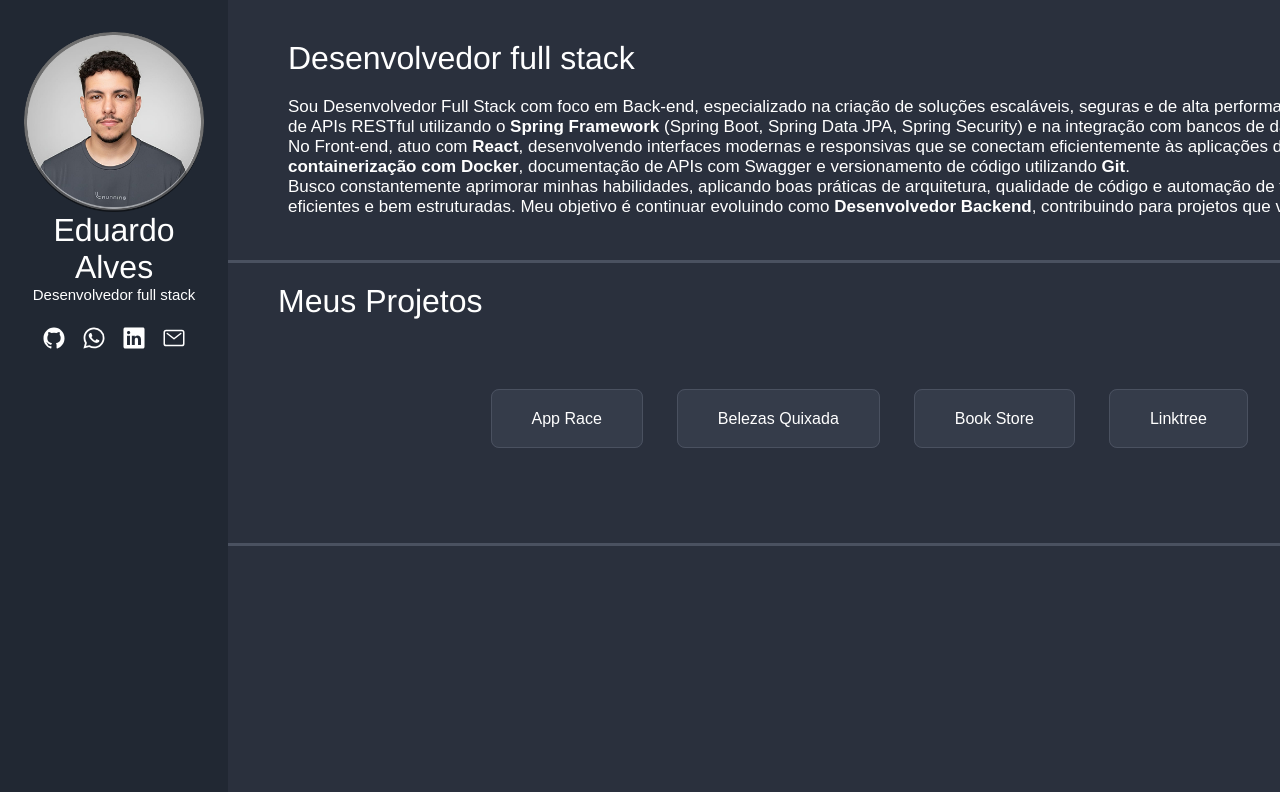
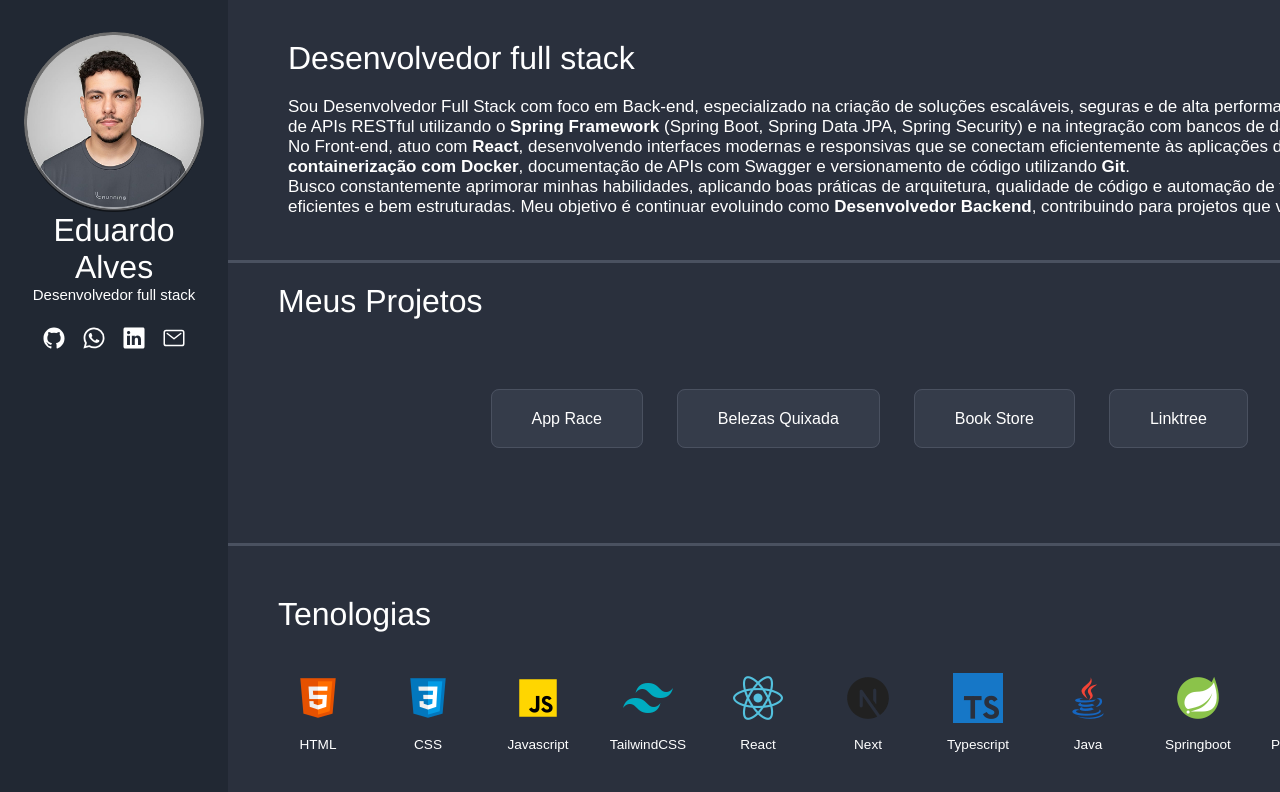
Before and after one commit to coalatz/my-project, a website: page index.html in a window 1280 px wide. Shown: the top 792 px of the page. Drawn offline with nearby package versions, Linux system fonts and the light colour scheme.

Commit message:
hard skills ok

```diff
--- a/index.html
+++ b/index.html
@@ -60,8 +60,78 @@
        <a href="https://www.zentrixcode.com.br" target="_blank">Zentrix Code</a>
     </div>
     </div>
+
     <hr>
+    <div id="hard-skills">
+      <h1>Tenologias</h1>
     </div>
+      <div id="icons">
+   <div class="skill-item">
+        <img src="assets/icons8-html-5-50.png" alt="HTML Icon">
+        <p>HTML</p>
+    </div>
+
+    <div class="skill-item">
+        <img src="assets/icons8-css3-50.png" alt="CSS Icon">
+        <p>CSS</p>
+    </div>
+
+    <div class="skill-item">
+        <img src="assets/icons8-javascript-50.png" alt="Javascript Icon">
+        <p>Javascript</p>
+    </div>
+
+    <div class="skill-item">
+        <img src="assets/icons8-tailwindcss-50.png" alt="TailwindCSS Icon">
+        <p>TailwindCSS</p>
+    </div>
+
+    <div class="skill-item">
+        <img src="assets/icons8-react-50.png" alt="React Icon">
+        <p>React</p>
+    </div>
+
+    <div class="skill-item">
+        <img src="assets/icons8-next.js-50.png" alt="Next.js Icon">
+        <p>Next</p>
+    </div>
+
+    <div class="skill-item">
+        <img src="assets/icons8-typescript-50.png" alt="Typescript Icon">
+        <p>Typescript</p>
+    </div>
+
+    <div class="skill-item">
+        <img src="assets/icons8-java-50.png" alt="Java Icon">
+        <p>Java</p>
+    </div>
+
+    <div class="skill-item">
+        <img src="assets/icons8-spring-boot-50.png" alt="Spring Boot Icon">
+        <p>Springboot</p>
+    </div>
+
+    <div class="skill-item">
+        <img src="assets/icons8-postgresql-50.png" alt="PostgreSQL Icon">
+        <p>PostgreSQL</p>
+    </div>
+
+    <div class="skill-item">
+        <img src="assets/icons8-mysql-50.png" alt="MySQL Icon">
+        <p>MySQL</p>
+    </div>
+
+    <div class="skill-item">
+        <img src="assets/icons8-docker-50.png" alt="Docker Icon">
+        <p>Docker</p>
+    </div>
+
+    <div class="skill-item">
+        <img src="assets/icons8-git-50.png" alt="Git Icon">
+        <p>Git</p>
+      </div>
+    </div>
+
 
 
     <script
--- a/style.css
+++ b/style.css
@@ -128,3 +128,49 @@ body h1 {
   outline: 8px solid rgba(255, 255, 255, 0.2);
   border: 1.5px solid rgb(17, 17, 17);
 }
+
+#hard-skills {
+  width: 100%;
+  clear: both;
+}
+
+#hard-skills h1 {
+  padding-top: 30px;
+  padding-left: 50px;
+  margin-bottom: 20px;
+}
+
+#icons {
+  display: flex;
+  flex-direction: row;
+  flex-wrap: nowrap;
+  overflow-x: auto;
+  justify-content: flex-start;
+  padding: 20px 50px;
+  gap: 30px;
+}
+
+.skill-item {
+  display: flex;
+  flex-direction: column;
+  align-items: center;
+  flex-shrink: 0;
+  width: 80px;
+  min-height: 95px;
+
+  text-align: center;
+}
+.skill-item img {
+  width: 50px;
+  height: 50px;
+  margin-bottom: 18%;
+  transition: transform 0.3s ease;
+}
+
+.skill-item p {
+  color: #ffffff;
+  font-family: sans-serif;
+  font-size: 0.85em;
+  margin: 20%, 0;
+  line-height: 1.2;
+}
```
Also changed, not shown: assets/icons8-css3-50.png (added), assets/icons8-docker-50.png (added), assets/icons8-git-50.png (added), assets/icons8-html-5-50.png (added), assets/icons8-java-50.png (added), assets/icons8-javascript-50.png (added), assets/icons8-mysql-50.png (added), assets/icons8-next.js-50.png (added), assets/icons8-postgresql-50.png (added), assets/icons8-react-50.png (added), assets/icons8-spring-boot-50.png (added), assets/icons8-tailwindcss-50.png (added), assets/icons8-typescript-50.png (added).
